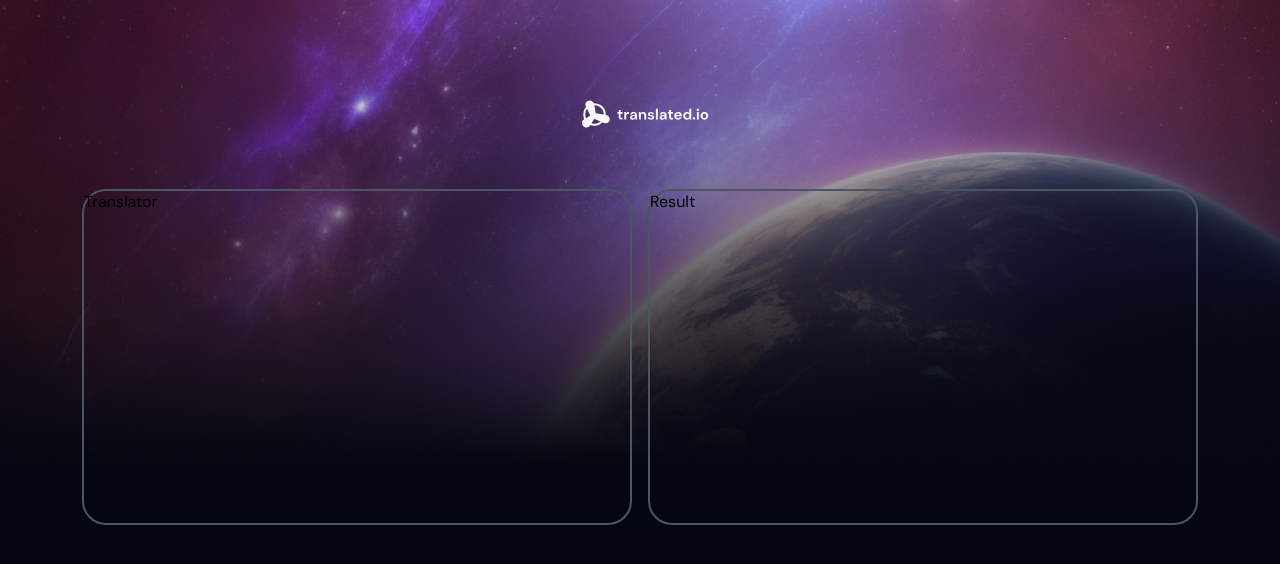
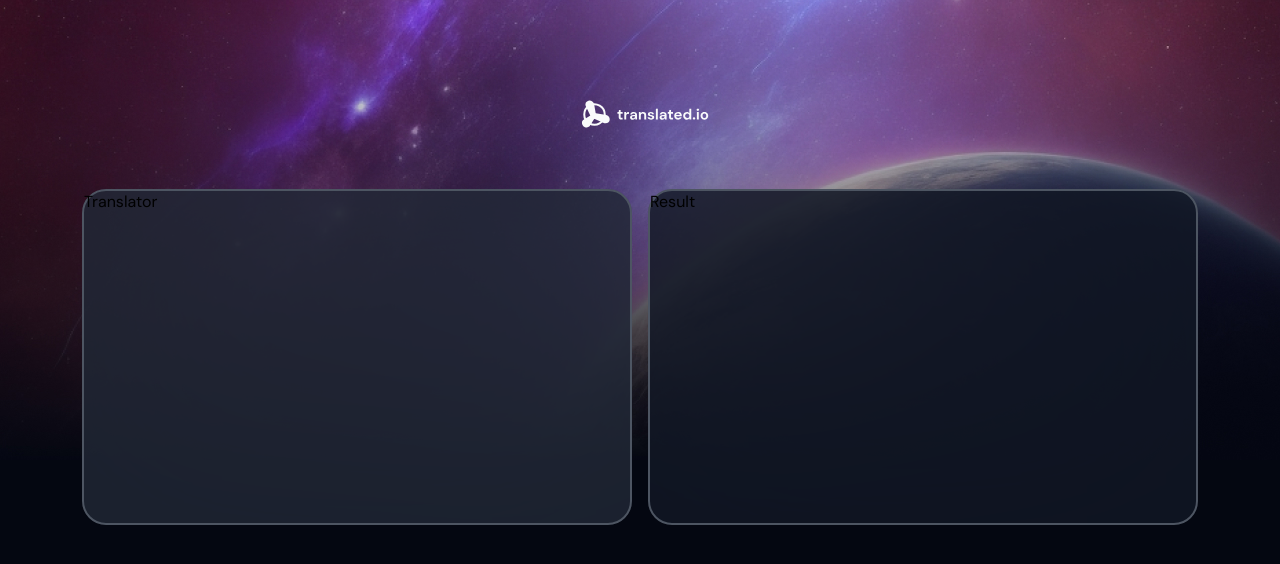
Before and after one commit to EdiedRamos/translate, a React (Vite) app: page / in a window 1280 px wide. Shown: the top 564 px of the page. Built offline with nearby package versions, Linux system fonts and the light colour scheme.

Commit message:
style: add cc hex color version

```diff
--- a/src/App.tsx
+++ b/src/App.tsx
@@ -1,11 +1,7 @@
 import { Translate } from "./pages";
 
 const App = () => {
-  return (
-    <div>
-      <Translate />
-    </div>
-  );
+  return <Translate />;
 };
 
 export default App;
--- a/src/components/CardLayout/CardLayout.scss
+++ b/src/components/CardLayout/CardLayout.scss
@@ -5,4 +5,5 @@
   height: 336px;
   border: 2px solid $gray-200;
   border-radius: 24px;
+  backdrop-filter: blur(100px);
 }
--- a/src/components/Result/Result.scss
+++ b/src/components/Result/Result.scss
@@ -0,0 +1,5 @@
+@import "/src/general/styles/index.scss";
+
+.result {
+  background-color: $gray-200-cc;
+}
--- a/src/components/Result/Result.tsx
+++ b/src/components/Result/Result.tsx
@@ -3,5 +3,5 @@ import { CardLayout } from "@/components";
 import "./Result.scss";
 
 export const Result = () => {
-  return <CardLayout>Result</CardLayout>;
+  return <CardLayout className="result">Result</CardLayout>;
 };
--- a/src/components/Translator/Translator.scss
+++ b/src/components/Translator/Translator.scss
@@ -0,0 +1,5 @@
+@import "/src/general/styles/index.scss";
+
+.translator {
+  background-color: $gray-300-cc;
+}
--- a/src/components/Translator/Translator.tsx
+++ b/src/components/Translator/Translator.tsx
@@ -2,5 +2,5 @@ import "./Translator.scss";
 import { CardLayout } from "@/components";
 
 export const Translator = () => {
-  return <CardLayout>Translator</CardLayout>;
+  return <CardLayout className="translator">Translator</CardLayout>;
 };
--- a/src/general/styles/_colors.scss
+++ b/src/general/styles/_colors.scss
@@ -2,6 +2,8 @@ $blue-200: #3662e3;
 $blue-100: #7ca9f3;
 $dark: #040711;
 $gray-300: #394150;
+$gray-300-cc: #212936cc;
 $gray-200: #4d5562;
+$gray-200-cc: #121826cc;
 $gray-100: #cdd5e0;
 $light: #f9fafb;
--- a/src/pages/Translate/Translate.tsx
+++ b/src/pages/Translate/Translate.tsx
@@ -2,12 +2,12 @@ import { Container, Logo, Result, Translator } from "@/components";
 
 export const Translate = () => {
   return (
-    <div>
+    <>
       <Logo />
       <Container>
         <Translator />
         <Result />
       </Container>
-    </div>
+    </>
   );
 };
```
